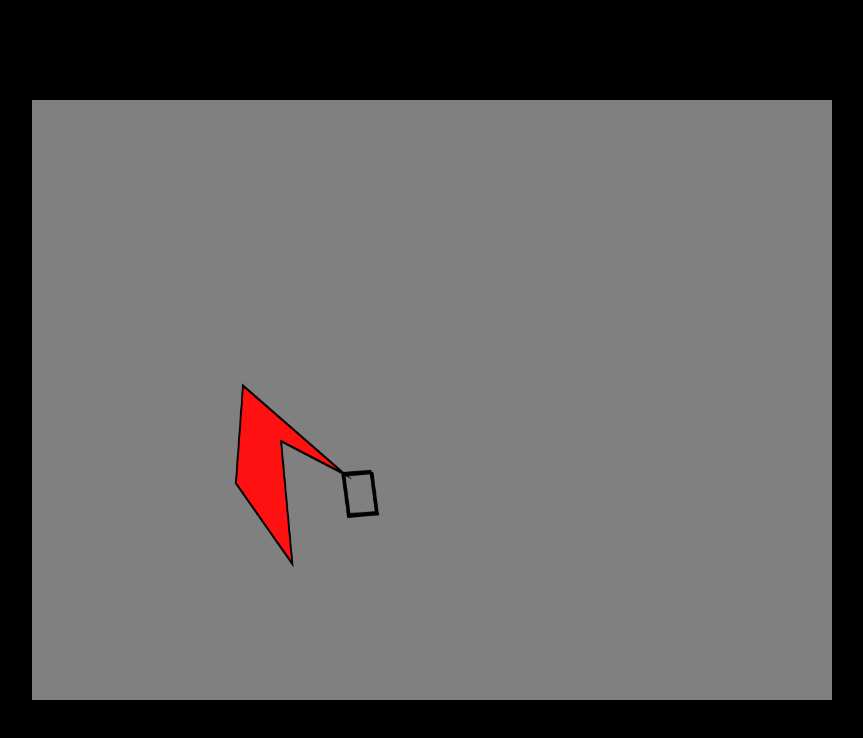
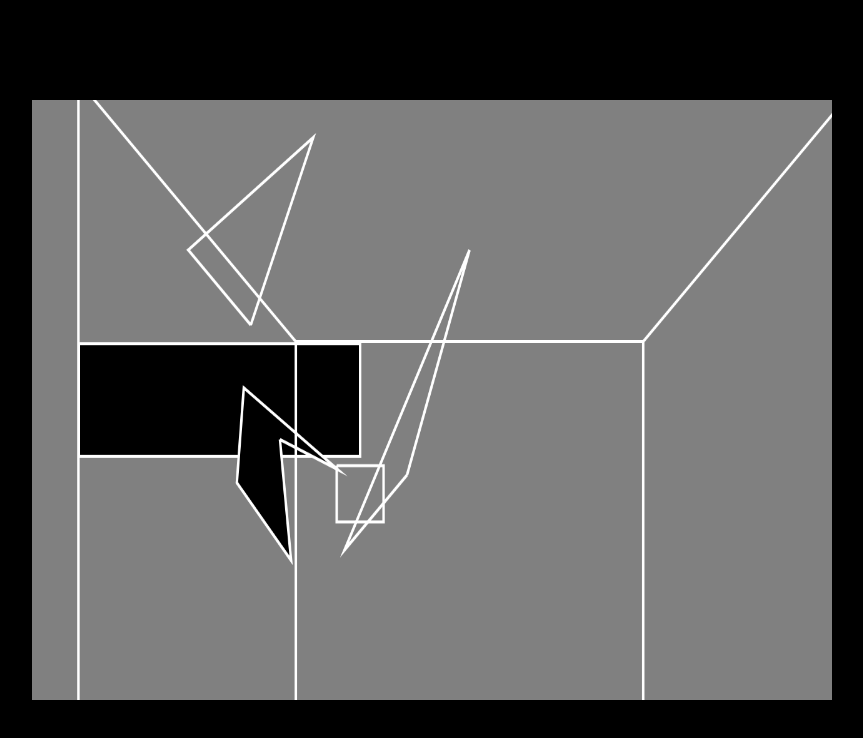
Before and after one commit to MERTULAS/Computer_Graphics_in_JS, a website: page index.html in a window 1280 px wide. Shown: the whole page, without its empty margins (208-1071 px from the left). Drawn offline with Linux system fonts and the light colour scheme.

Commit message:
make shape2d class methods inheritance-friendly

```diff
--- a/canvas/canvas.js
+++ b/canvas/canvas.js
@@ -1,12 +1,15 @@
-function initCanvas (canvasId) {
+function initCanvas (canvasId, width, height) {
     let canvas;
     if (!canvasId) {
         canvas = document.getElementsByTagName('canvas')[0];
     } else canvas = document.getElementById(canvasId);
 
-    [canvas.width, canvas.height] = [window.innerWidth, window.innerHeight];
+    [canvas.width, canvas.height] = [width, height];
     window.__canvas__ = canvas;
     window.__ctx__ = canvas.getContext('2d');
+    window.__canvas__ = canvas;
+
+    console.log("canvas initialized");
     return;
 }
 
--- /dev/null
+++ b/index.js
@@ -0,0 +1,65 @@
+import { initCanvas } from "./canvas/canvas.js";
+import { Triangle, Rectangle, Polygon } from "./shapes/shapes2d.js";
+import { Cube } from "./shapes/shapes3d.js";
+
+initCanvas("canvas1", window.innerWidth, window.innerHeight);
+
+window.__ctx__.fillStyle = "black";
+window.__ctx__.strokeStyle = "white";
+window.__ctx__.lineWidth = 4;
+
+const rect1 = new Rectangle(500, 500, 50, 50);
+const rect2 = new Rectangle(50, 350, 300, 100);
+const triangle1 = new Triangle([350, 300], [450, 50], [250, 200]);
+const triangle2 = new Triangle([600, 500], [700, 200], [500, 600]);
+const triangle3 = new Triangle([600, 500], [700, 200], [500, 600]);
+const polygon1 = new Polygon([300, 300], [400, 150], [400, 300], [350, 350], [300, 400], [250, 200]);
+
+
+rect2.translate(100, 0);
+
+rect1.scale(1.5);
+rect2.scale(1.5);
+
+polygon1.translate(50, 200);
+polygon1.rotate(80);
+polygon1.scale(.9);
+
+// rect1.shearY(-Math.tan(15 * Math.PI / 180));
+// rect1.shearX(Math.sin(30 * Math.PI / 180))
+// rect1.shearY(-Math.sin(30 * Math.PI / 180))
+
+const cube1 = new Cube([700, 600, 10], 1000);
+
+function animate () {
+    window.__ctx__.clearRect(0, 0, window.__canvas__.width, window.__canvas__.height);
+    rect1.draw();
+    rect2.draw(true);
+    polygon1.draw(true);
+    rect1.rotate(0);
+    polygon1.rotate(-1);
+
+    triangle1.draw();
+    triangle2.draw();
+    cube1.draw();
+
+
+    requestAnimationFrame(animate);
+}
+
+animate();
+
+addEventListener("keydown", (e) => {
+    if (e.key === "ArrowUp") {
+        triangle1.rotate(10);
+    }
+    if (e.key === "ArrowDown") {
+        triangle2.rotate(-10);
+    }
+    if (e.key === "ArrowLeft") {
+        triangle1.rotate(-10);
+    }
+    if (e.key === "ArrowRight") {
+        triangle2.rotate(10);
+    }
+});
--- a/playground.js
+++ /dev/null
@@ -1,83 +0,0 @@
-import { initCanvas } from "../canvas/canvas.js";
-import { Triangle, Rectangle, Polygon } from "./shapes/shapes2d.js";
-import { Cube } from "./shapes/shapes3d.js";
-import { Vector } from "./VectorJS/vector.js";
-
-initCanvas("canvas1");
-
-let rect1 = new Rectangle(500, 500, 50, 50);
-let rect2 = new Rectangle(50, 350, 300, 100);
-let triangle1 = new Triangle(350, 300, 450, 50, 250, 200);
-let triangle2 = new Triangle(600, 500, 700, 200, 500, 600);
-let triangle3 = new Triangle(600, 500, 700, 200, 500, 600);
-let polygon1 = new Polygon([300, 300], [400, 150], [400, 300], [350, 350], [300, 400], [250, 200]);
-
-// let image = new Image();
-// image.src = "ricknmorty.jpg";
-// window.onload = () => {
-//     ctx.drawImage(image, 50, 50, 350, 200);
-//     ctx.putImageData(imageData, 0,0);
-// }
-
-// var imageData = ctx.getImageData(0,0, 250, 200);
-// var pix = imageData.data;
-
-// // Loop over each pixel and set a transparent red.
-// for (let i = 0, n = pix.length; i < n; i += 4) {
-// 	pix[i+3] = 150; // alpha channel
-// }
-// ctx.putImageData(imageData, 0,0);
-
-
-
-//rect1.draw();
-
-rect2.translate(400, 0);
-
-rect1.scale(1);
-rect2.scale(1.5);
-
-// rect2.draw();
-
-
-polygon1.translate(50, 200);
-polygon1.rotate(80);
-polygon1.scale(.9);
-//polygon1.draw();
-//rect1.draw();
-
-//rect2.rotate(30);
-//rect2.draw();
-
-rect1.shearY(-Math.tan(15 * Math.PI / 180));
-rect1.shearX(Math.sin(30 * Math.PI / 180))
-rect1.shearY(-Math.sin(30 * Math.PI / 180))
-
-//rect1.draw();
-
-let shears = [1, 0.75, 0.5, 0.25, 0, -0.25, -0.5, -0.75, -1];
-let i = 0;
-let inc = 1;
-
-
-
-
-
-
-// console.log(Vector.normalize([5, 12, 13]))
-
-let cube1 = new Cube([700, 600, 10], 1000);
-
-
-function animate () {
-    window.__ctx__.clearRect(0, 0, window.__canvas__.width, window.__canvas__.height);
-    rect1.draw();
-    polygon1.draw();
-    rect1.rotate(10);
-    polygon1.rotate(-1);
-
-
-    requestAnimationFrame(animate);
-}
-
-animate();
--- a/shapes/shapes2d.js
+++ b/shapes/shapes2d.js
@@ -4,127 +4,13 @@ import { Point } from "./point.js";
 const DEG2RAD = Math.PI / 180;
 
 class Transform {
-
-    rotate (deg) {
-        const rotatorMatrix = [
-            [Math.cos(deg * DEG2RAD), Math.sin(deg * DEG2RAD)],
-            [-Math.sin(deg * DEG2RAD), Math.cos(deg * DEG2RAD)]
-        ]
-        let rotatedMatrix;
-
-        let tempCenter = this.center.asArray;
-        this.translate(-tempCenter[0], -tempCenter[1]);
-
-        let newPoints = {...this};
-
-        Object.keys(newPoints).forEach(key => {
-            rotatedMatrix = Vector.dot([ Object.values(newPoints[key]) ], rotatorMatrix)
-            newPoints[key] = new Point(...rotatedMatrix[0]);
-        });
-
-        Object.assign(this, newPoints);
-        this.translate(tempCenter[0], tempCenter[1]);
-    }
-
-    translate (...shifts) {
-        let newPoints = {...this};
-        Object.keys(newPoints).forEach(key => {
-            newPoints[key] = new Point(newPoints[key].x + shifts[0], newPoints[key].y + shifts[1]);
-        });
-        Object.assign(this, newPoints);
-    }
-
-    shearX (shifter) {
-        let shifterMatrix = [
-            [1, 0],
-            [shifter, 1]];
-
-        let shiftedMatrix;
-        let newPoints = {...this};
-
-        let tempCenter = this.center.asArray;
-
-        Object.keys(newPoints).forEach(key => {
-            shiftedMatrix = Vector.dot([ Object.values(newPoints[key]) ], shifterMatrix);
-            newPoints[key] = new Point(...shiftedMatrix[0]);
-        })
-        Object.assign(this, newPoints);
-        let newCenter = this.center.asArray;
-        this.translate(-(newCenter[0] - tempCenter[0]), -(newCenter[1] - tempCenter[1]));
-    }
-
-    shearY (shifter) {
-        let shifterMatrix = [
-            [1, shifter],
-            [0, 1]];
-
-        let shiftedMatrix;
-        let newPoints = {...this};
-
-        let tempCenter = this.center.asArray;
-
-        Object.keys(newPoints).forEach(key => {
-            shiftedMatrix = Vector.dot([ Object.values(newPoints[key]) ], shifterMatrix);
-            newPoints[key] = new Point(...shiftedMatrix[0]);
-        })
-        Object.assign(this, newPoints);
-        let newCenter = this.center.asArray;
-        this.translate(-(newCenter[0] - tempCenter[0]), -(newCenter[1] - tempCenter[1]));
-    }
-
-    shearXY (shifterX, shifterY) {
-        let shifterMatrix = [
-            [1, shifterY],
-            [shifterX, 1]];
-
-        let shiftedMatrix;
-        let newPoints = {...this};
-
-        let tempCenter = this.center.asArray;
-
-        Object.keys(newPoints).forEach(key => {
-            shiftedMatrix = Vector.dot([ Object.values(newPoints[key]) ], shifterMatrix);
-            newPoints[key] = new Point(...shiftedMatrix[0]);
-        })
-        Object.assign(this, newPoints);
-        let newCenter = this.center.asArray;
-        this.translate(-(newCenter[0] - tempCenter[0]), -(newCenter[1] - tempCenter[1]));
-    }
-
-    scale (scalarMultiple) {
-        let multiplerMatrix = [
-            [scalarMultiple, 0],
-            [0, scalarMultiple]
-        ];
-
-        let scaledMatrix;
-        let newPoints = {...this};
-
-        let tempCenter = this.center.asArray;
-
-        Object.keys(newPoints).forEach(key => {
-            scaledMatrix = Vector.dot([ Object.values(newPoints[key]) ], multiplerMatrix);
-            newPoints[key] = new Point(...scaledMatrix[0]);
-        })
-        Object.assign(this, newPoints);
-        let newCenter = this.center.asArray;
-        this.translate(-(newCenter[0] - tempCenter[0]), -(newCenter[1] - tempCenter[1]));
-    }
-
-}
-
-class TransformPolyPoints extends Transform {
-    constructor () {
-        super();
-    }
-
-    translate (...shifts) {
+    translate(...shifts) {
         this.points.forEach((point, index) => {
             this.points[index] = new Point(point.x + shifts[0], point.y + shifts[1]);
         });
     }
 
-    rotate (deg) {
+    rotate(deg) {
         const rotatorMatrix = [
             [Math.cos(deg * DEG2RAD), Math.sin(deg * DEG2RAD)],
             [-Math.sin(deg * DEG2RAD), Math.cos(deg * DEG2RAD)]
@@ -135,14 +21,14 @@ class TransformPolyPoints extends Transform {
         this.translate(-tempCenter[0], -tempCenter[1]);
 
         this.points.forEach((point, index) => {
-            rotatedMatrix = Vector.dot([ point.asArray ], rotatorMatrix);
+            rotatedMatrix = Vector.dot([point.asArray], rotatorMatrix);
             this.points[index] = new Point(...rotatedMatrix[0]);
         });
 
         this.translate(...tempCenter);
     }
 
-    shearX (shifter) {
+    shearX(shifter) {
         let shifterMatrix = [
             [1, 0],
             [shifter, 1]];
@@ -151,14 +37,14 @@ class TransformPolyPoints extends Transform {
 
         let tempCenter = this.center.asArray;
         this.points.forEach((point, index) => {
-            shiftedMatrix = Vector.dot([ point.asArray ], shifterMatrix);
+            shiftedMatrix = Vector.dot([point.asArray], shifterMatrix);
             this.points[index] = new Point(...shiftedMatrix[0]);
         })
         let newCenter = this.center.asArray;
         this.translate(-(newCenter[0] - tempCenter[0]), -(newCenter[1] - tempCenter[1]));
     }
 
-    shearY (shifter) {
+    shearY(shifter) {
         let shifterMatrix = [
             [1, shifter],
             [0, 1]];
@@ -168,14 +54,14 @@ class TransformPolyPoints extends Transform {
 
         let tempCenter = this.center.asArray;
         this.points.forEach((point, index) => {
-            shiftedMatrix = Vector.dot([ point.asArray ], shifterMatrix);
+            shiftedMatrix = Vector.dot([point.asArray], shifterMatrix);
             this.points[index] = new Point(...shiftedMatrix[0]);
         })
         let newCenter = this.center.asArray;
         this.translate(-(newCenter[0] - tempCenter[0]), -(newCenter[1] - tempCenter[1]));
     }
 
-    shearXY (shifterX, shifterY) {
+    shearXY(shifterX, shifterY) {
         let shifterMatrix = [
             [1, shifterY],
             [shifterX, 1]];
@@ -185,14 +71,14 @@ class TransformPolyPoints extends Transform {
 
         let tempCenter = this.center.asArray;
         this.points.forEach((point, index) => {
-            shiftedMatrix = Vector.dot([ point.asArray ], shifterMatrix);
+            shiftedMatrix = Vector.dot([point.asArray], shifterMatrix);
             this.points[index] = new Point(...shiftedMatrix[0]);
         })
         let newCenter = this.center.asArray;
         this.translate(-(newCenter[0] - tempCenter[0]), -(newCenter[1] - tempCenter[1]));
     }
 
-    scale (scalarMultiple) {
+    scale(scalarMultiple) {
         let multiplerMatrix = [
             [scalarMultiple, 0],
             [0, scalarMultiple]
@@ -202,7 +88,7 @@ class TransformPolyPoints extends Transform {
 
         let tempCenter = this.center.asArray;
         this.points.forEach((point, index) => {
-            scaledMatrix = Vector.dot([ point.asArray ], multiplerMatrix);
+            scaledMatrix = Vector.dot([point.asArray], multiplerMatrix);
             this.points[index] = new Point(...scaledMatrix[0]);
         })
         let newCenter = this.center.asArray;
@@ -211,113 +97,31 @@ class TransformPolyPoints extends Transform {
 
 }
 
-
-class Triangle extends Transform {
-
-    constructor(...args) {
+class Polygon extends Transform {
+    constructor(...points) {
+        if (points.length < 3) {
+            throw new Error("Polygon needs at least 3 points");
+        }
         super();
-        /*
-               p1
-              .  .
-             .    .
-            p3.....p2
-        */
-        if (args.length !== 6) throw "You must give parameters like a this format => new Triangle(x1, y1, x2, y2, x3, y4)";
-        this.p1 = new Point(args[0], args[1]);
-        this.p2 = new Point(args[2], args[3]);
-        this.p3 = new Point(args[4], args[5]);
+        this.points = points.map(p => p instanceof Point ? p : new Point(p[0], p[1]));
     }
 
-    draw () {
-        window.__ctx__.lineWidth = 6;
-        window.__ctx__.beginPath();
-
-        window.__ctx__.moveTo(...Object.values(this.p1));
-        window.__ctx__.lineTo(...Object.values(this.p2));
-        window.__ctx__.lineTo(...Object.values(this.p3));
-        window.__ctx__.lineTo(...Object.values(this.p1));
-
-        window.__ctx__.stroke();
-    }
-
-    get center () {
-        let xCenter = 0;
-        let yCenter = 0;
-
-        Object.values(this).forEach(point => {
-            xCenter += point.x;
-            yCenter += point.y;
-        });
-
-        return new Point(xCenter / 3, yCenter / 3);
-    }
-
-}
-
-
-class Rectangle extends Transform {
-    constructor(x, y, w, h) {
-        super();
-        /*
-            p1.......p2
-            .        .
-            .        .
-            p3.......p4
-        */
-        this.p1 = new Point(x, y);
-        this.p2 = new Point(x + w, y);
-        this.p3 = new Point(x, y + h);
-        this.p4 = new Point(x + w, y + h);
-    }
-
-    draw () {
-        window.__ctx__.lineWidth = 6;
-        window.__ctx__.beginPath();
-
-        window.__ctx__.moveTo(...Object.values(this.p1));
-        window.__ctx__.lineTo(...Object.values(this.p2));
-        window.__ctx__.lineTo(...Object.values(this.p4));
-        window.__ctx__.lineTo(...Object.values(this.p3));
-        window.__ctx__.lineTo(...Object.values(this.p1));
-
-        window.__ctx__.stroke();
-    }
-
-    get center () {
-        let xCenter = 0;
-        let yCenter = 0;
-
-        Object.values(this).forEach(point => {
-            xCenter += point.x;
-            yCenter += point.y;
-        });
-
-        return new Point(xCenter / 4, yCenter / 4);
-    }
-
-}
-
-
-class Polygon extends TransformPolyPoints {
-    constructor (...points) {
-        super();
-        this.points = points.map(point => new Point(point[0], point[1]));
-    }
-
-    draw () {
-        window.__ctx__.lineWidth = 6;
-        window.__ctx__.fillStyle = "#f11"
+    draw(fill = false) {
         window.__ctx__.beginPath();
         window.__ctx__.moveTo(...this.points[0].asArray);
         this.points.forEach(point => {
             window.__ctx__.lineTo(...point.asArray);
         })
         window.__ctx__.lineTo(...this.points[0].asArray);
+
+        if (fill) {
+            window.__ctx__.fill();
+        }
+
         window.__ctx__.stroke();
-        window.__ctx__.fill();
     }
 
-    get center () {
+    get center() {
         let xCenter = 0;
         let yCenter = 0;
 
@@ -330,6 +134,25 @@ class Polygon extends TransformPolyPoints {
     }
 }
 
+class Triangle extends Polygon {
+    constructor(a, b, c) {
+        if (arguments.length !== 3) {
+            throw new Error("Triangle must have 3 points");
+        }
+        super(a, b, c);
+    }
+}
+
+class Rectangle extends Polygon {
+    /*
+     * p1.......p2
+     * .        .
+     * p4.......p3
+     */
+    constructor(x, y, w, h) {
+        super([x, y], [x + w, y], [x + w, y + h], [x, y + h]);
+    }
+}
 
 export {
     Triangle,
--- a/shapes/shapes3d.js
+++ b/shapes/shapes3d.js
@@ -190,8 +190,6 @@ class Cube extends Transform3D{
         let projectedPointsAsArray = Object.values(this.projectedPoints);
 
         window.__ctx__.beginPath();
-        window.__ctx__.lineWidth = 8;
-        window.__ctx__.strokeStyle = "yellow";
         for (let i = 0; i < 4; i++) {
                 window.__ctx__.moveTo(...projectedPointsAsArray[i].asArray);
                 window.__ctx__.lineTo(...projectedPointsAsArray[(i + 1) % 4].asArray);
```
Also changed, not shown: index.html (+1 -1 lines), package.json (added, +21 -0 lines), 2 other files.
